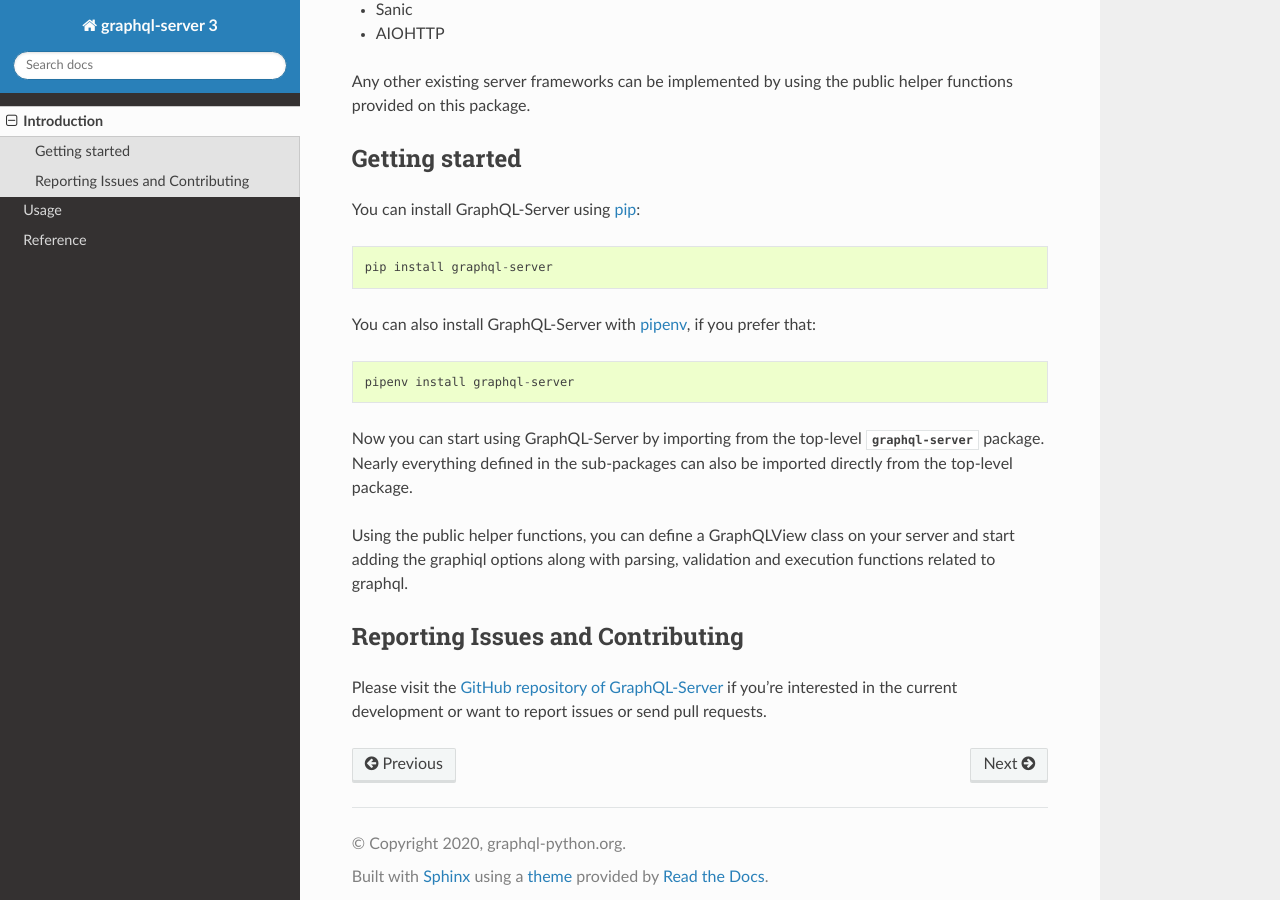
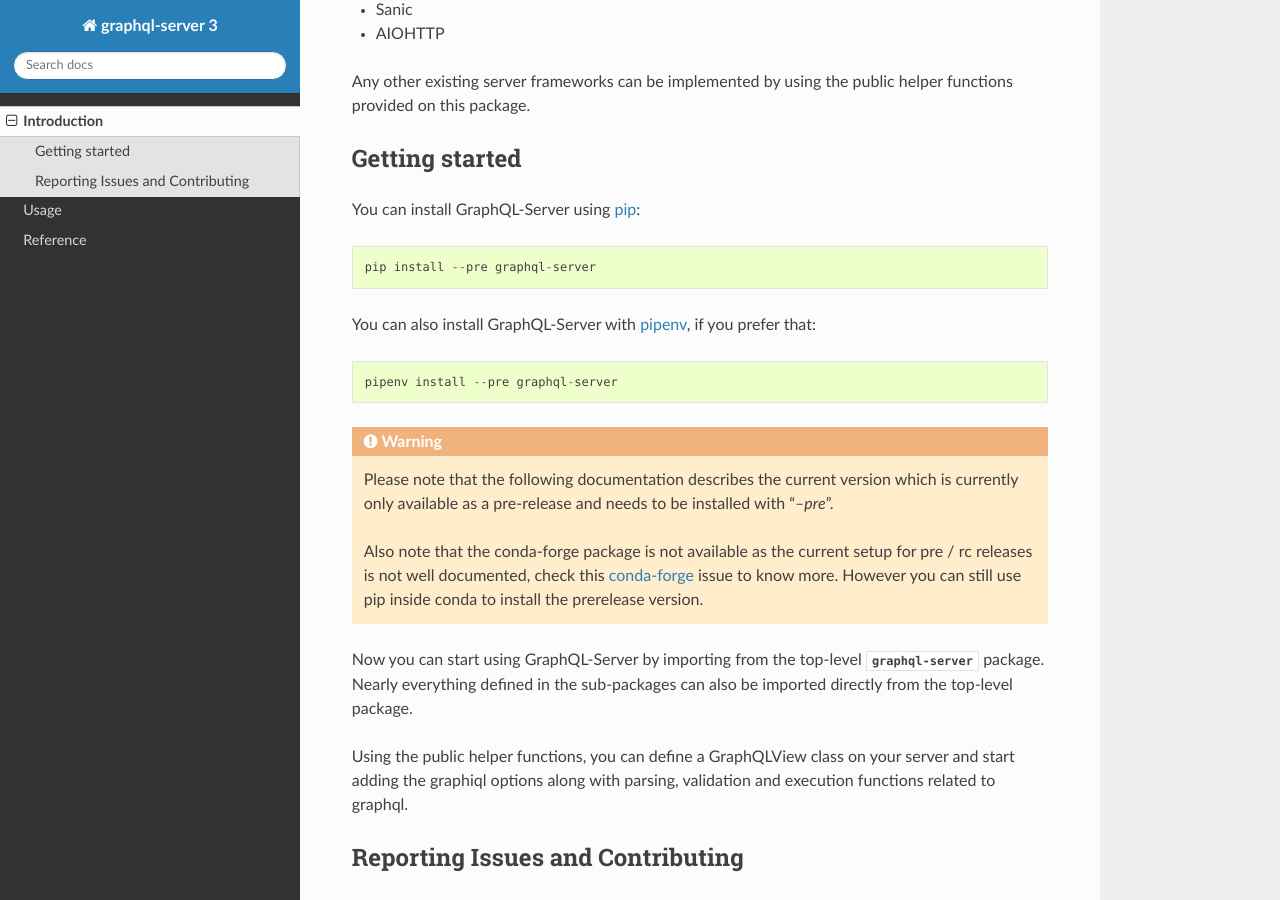
Before and after one commit to graphql-python/graphql-server, a Sphinx documentation site: the page built from docs/intro.rst, in a window 1280 px wide and 900 px high, scrolled down 330 px. Built offline with Sphinx 7.4.7 and the Read the Docs theme 2.0.0, drawn with Linux system fonts in a browser that asks for light colours.

```diff
--- /dev/null
+++ b/docs/code_examples/flask_server.py
@@ -0,0 +1,22 @@
+from flask import Flask
+from graphql_server.flask import GraphQLView
+
+from schema import schema
+
+app = Flask(__name__)
+
+app.add_url_rule('/graphql', view_func=GraphQLView.as_view(
+    'graphql',
+    schema=schema,
+    graphiql=True,
+))
+
+# Optional, for adding batch query support (used in Apollo-Client)
+app.add_url_rule('/graphql/batch', view_func=GraphQLView.as_view(
+    'graphql',
+    schema=schema,
+    batch=True
+))
+
+if __name__ == '__main__':
+    app.run()
--- a/docs/index.rst
+++ b/docs/index.rst
@@ -1,5 +1,10 @@
 Welcome to GraphQL-Server documentation!
 ========================================
+
+.. warning::
+
+    Please note that the following documentation describes the current version which is currently only available
+    as a pre-release and needs to be installed with "`--pre`"
 
 Contents
 --------
--- a/docs/intro.rst
+++ b/docs/intro.rst
@@ -14,16 +14,28 @@ The package also provides some built-in server integrations:
 Any other existing server frameworks can be implemented by using the public
 helper functions provided on this package.
 
+
 Getting started
 ---------------
 
 You can install GraphQL-Server using pip_::
 
-    pip install graphql-server
+    pip install --pre graphql-server
 
 You can also install GraphQL-Server with pipenv_, if you prefer that::
 
-    pipenv install graphql-server
+    pipenv install --pre graphql-server
+
+.. warning::
+
+    Please note that the following documentation describes the current version
+    which is currently only available as a pre-release and needs to be installed
+    with "`--pre`".
+
+    Also note that the conda-forge package is not available as the current setup
+    for pre / rc releases is not well documented, check this `conda-forge`_
+    issue to know more. However you can still use pip inside conda to install
+    the prerelease version.
 
 Now you can start using GraphQL-Server by importing from the top-level
 :mod:`graphql-server` package. Nearly everything defined in the sub-packages
@@ -47,3 +59,4 @@ in the current development or want to report issues or send pull requests.
 .. _GitHub repository of GraphQL-Server: https://github.com/graphql-python/graphql-server
 .. _pip: https://pip.pypa.io/
 .. _pipenv: https://github.com/pypa/pipenv
+.. _conda-forge: https://github.com/conda-forge/python-feedstock/issues/270
--- /dev/null
+++ b/docs/usage/aiohttp.rst
@@ -0,0 +1,4 @@
+.. _aiohttp:
+
+aiohttp
+-------
--- a/docs/usage/index.rst
+++ b/docs/usage/index.rst
@@ -6,3 +6,8 @@ any server integration.
 
 .. toctree::
    :maxdepth: 2
+
+   aiohttp
+   flask
+   sanic
+   webob
--- /dev/null
+++ b/docs/usage/sanic.rst
@@ -0,0 +1,4 @@
+.. _sanic:
+
+Sanic
+-----
--- /dev/null
+++ b/docs/usage/webob.rst
@@ -0,0 +1,4 @@
+.. _webob:
+
+Webob
+-----
```
Also changed, not shown: docs/flask.md (deleted, +0 -81 lines), docs/usage/flask.rst (added, +78 -0 lines).
